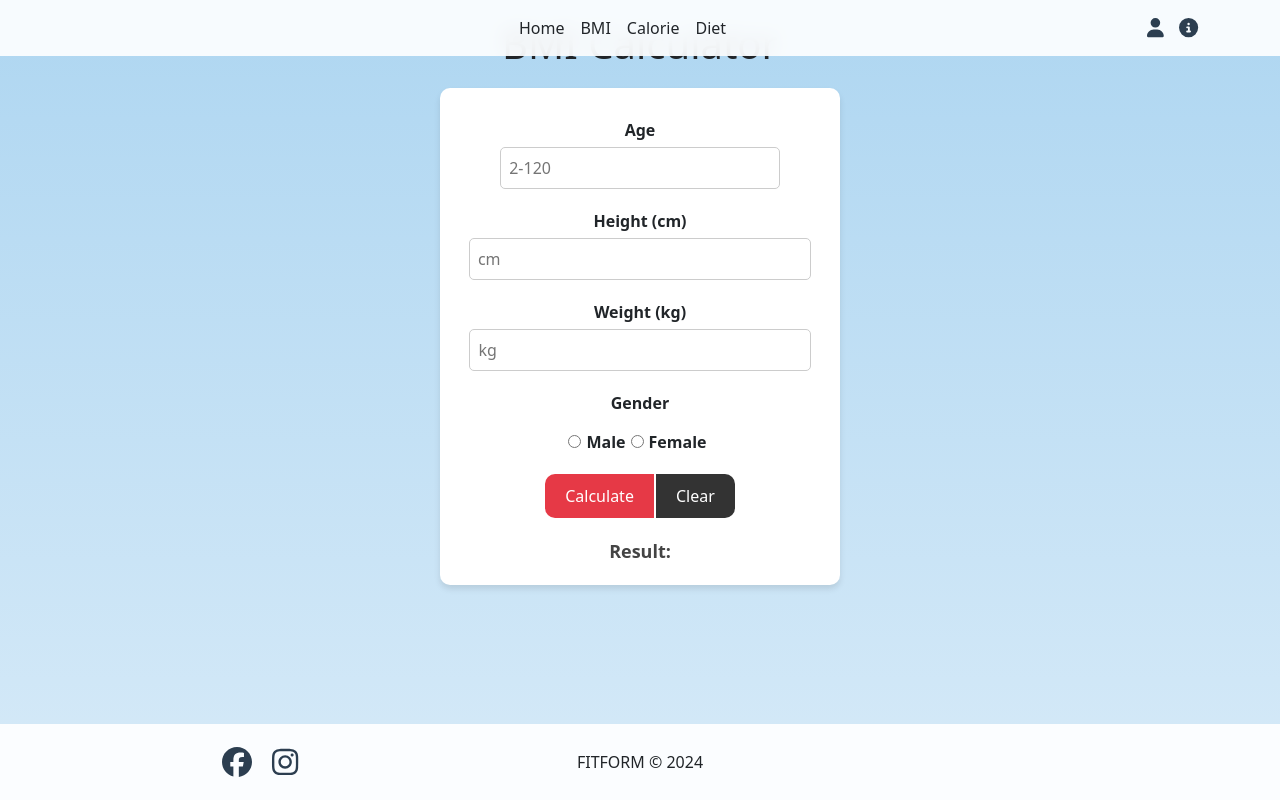
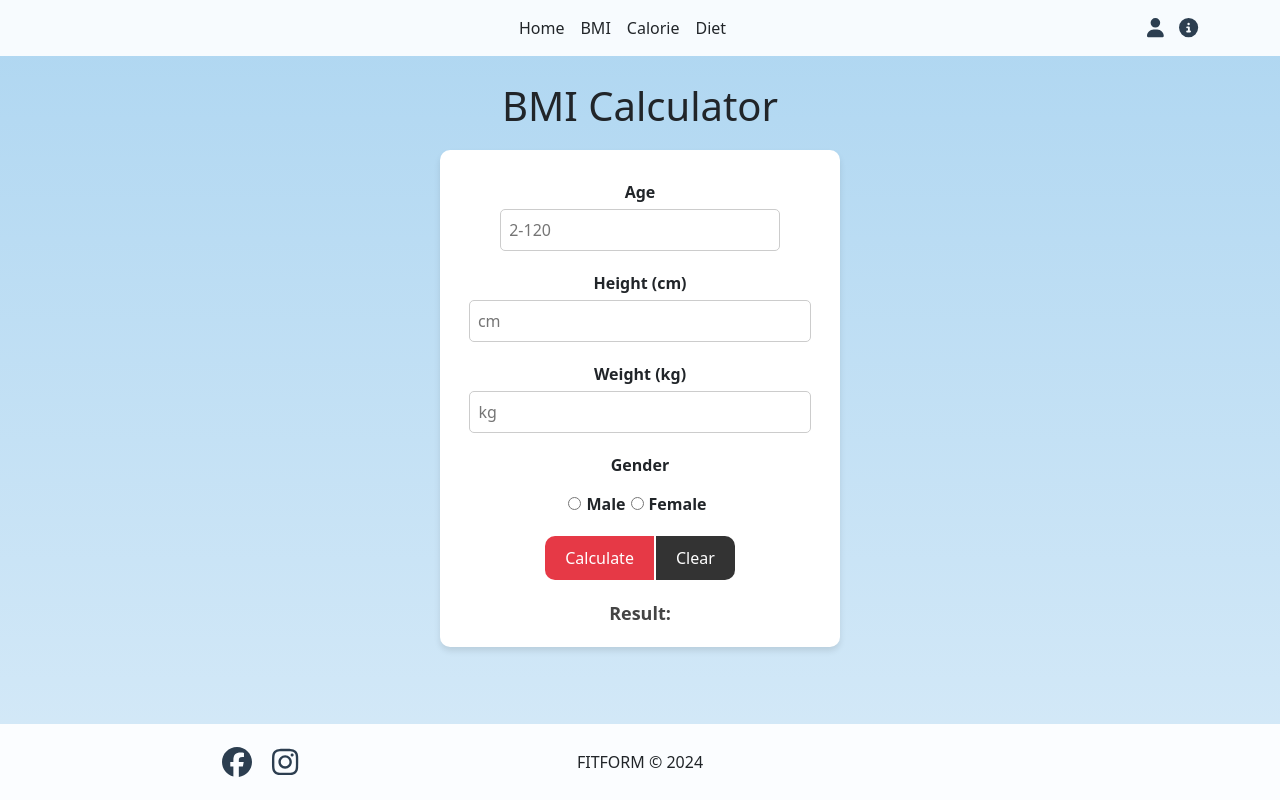
Before and after one commit to valyiroland/FittnesProjekt, a React (Create React App) app: page /BMI in a window 1280 px wide. Built offline with nearby package versions, Linux system fonts and the light colour scheme.

Commit message:
HeroSection ,Bmi javítás

```diff
--- a/src/App.css
+++ b/src/App.css
@@ -122,3 +122,7 @@ button {
 #gender-label{
   margin-right: 5px;
 }
+
+.mainStyle {
+  margin-top: 5%;
+}
--- a/src/BMI.js
+++ b/src/BMI.js
@@ -28,7 +28,7 @@ export default function BMI() {
 
   return (
     <main>
-        <h1>BMI Calculator</h1>
+        <h1 className='mainStyle'>BMI Calculator</h1>
         <div className="form-container">
           <label>
             Age
--- a/src/Home.js
+++ b/src/Home.js
@@ -1,5 +1,4 @@
 import React, { useState } from "react";
-import HeroSection from "./HeroSection";
 import { FontAwesomeIcon } from "@fortawesome/react-fontawesome";
 import { faCalculator, faWeight, faUtensils } from "@fortawesome/free-solid-svg-icons";
 
@@ -19,8 +18,18 @@ export default function Home() {
     boxShadow: "0 10px 20px rgba(0, 0, 0, 0.15)",
   };
 
+  const HeroSection = () => {
+    return (
+      <div>
+      <section className="hero-section">
+       <h1 className="hero-text">TOGETHER FOR A<br></br>FITTER FUTURE!</h1>
+   </section>
+   </div>
+    )
+  }
+
   return (
-    <div>
+    <div className="mt-5">
       <HeroSection />
       <section className="py-16 bg-gradient-to-br from-blue-200 via-blue-100 to-green-100">
         <div className="container">
```
